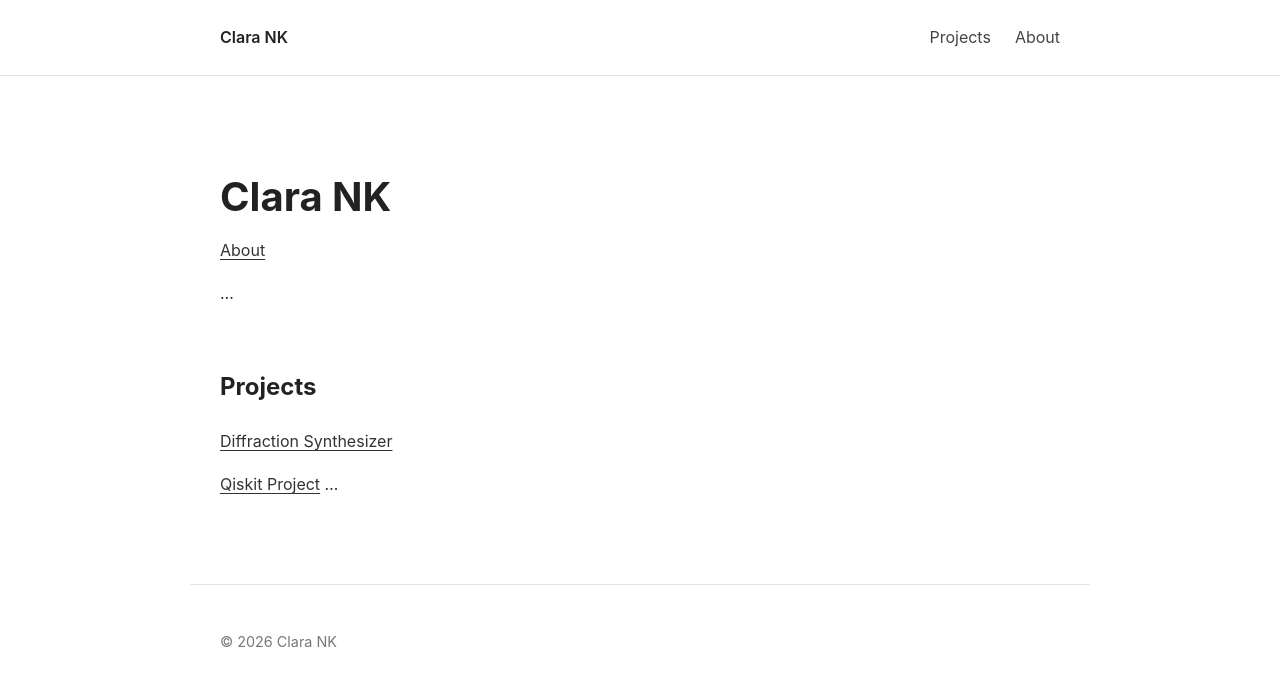
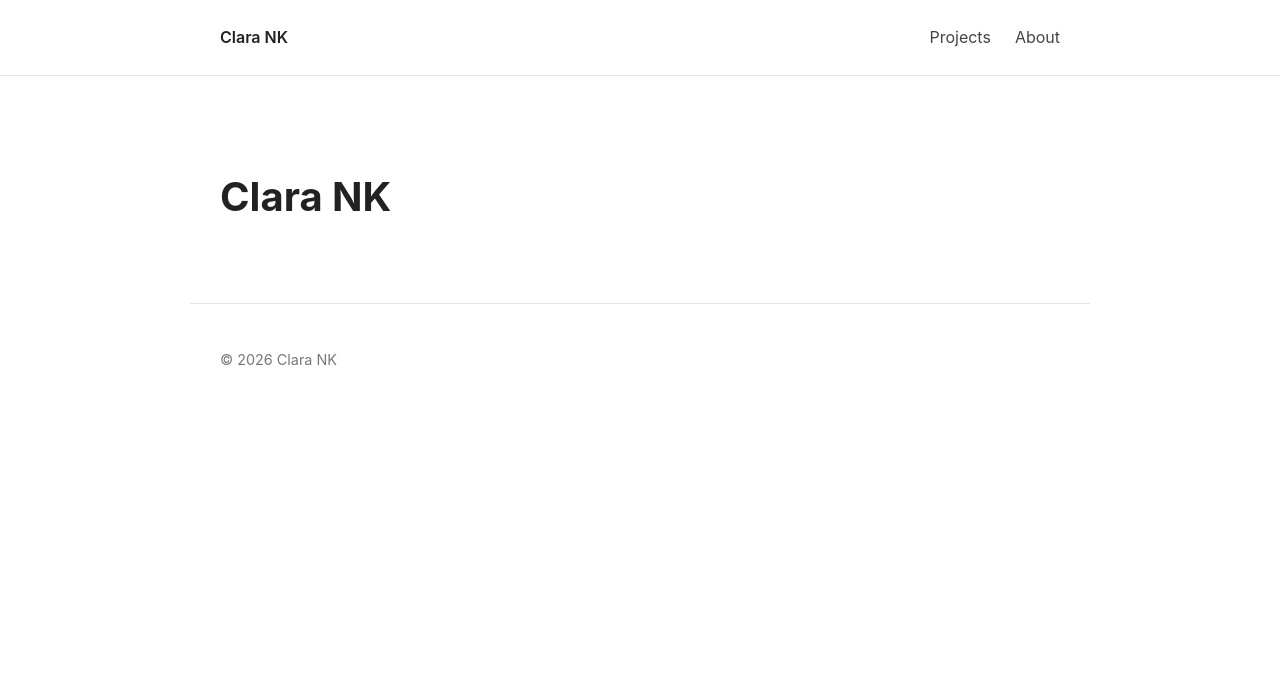
Before and after one commit to nk-clara/nk-clara.github.io, a Jekyll site: the page built from index.md, in a window 1280 px wide. Shown: the top 686 px of the page. Built offline with Jekyll 4.4.1, drawn with Linux system fonts in a browser that asks for light colours.

Commit message:
Update index.md

```diff
--- a/index.md
+++ b/index.md
@@ -4,14 +4,3 @@ title: Home
 ---
 
 # Clara NK
-
-[About](https://nk-clara.github.io/about)
-
-...
-
-## Projects
-
-[Diffraction Synthesizer](https://nk-clara.github.io/diffraction)
-
-[Qiskit Project](https://nk-clara.github.io/qiskit)
-...
```
